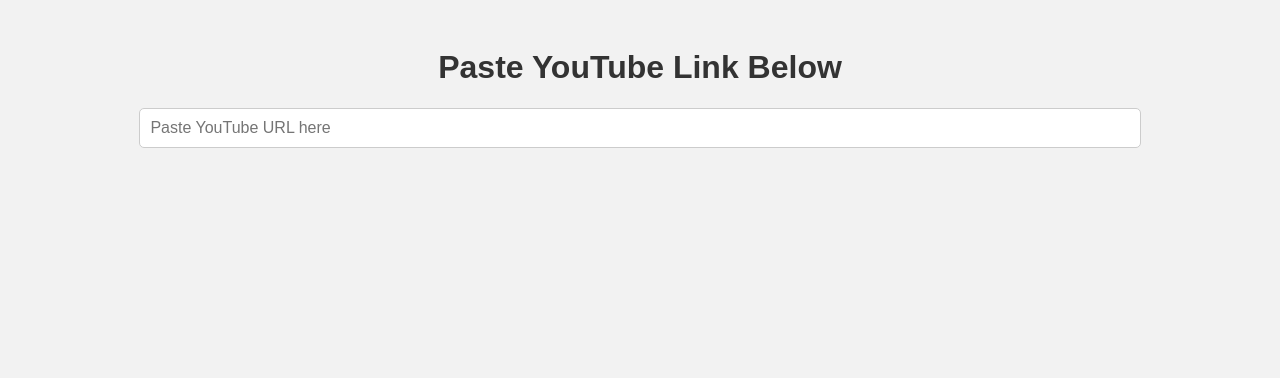
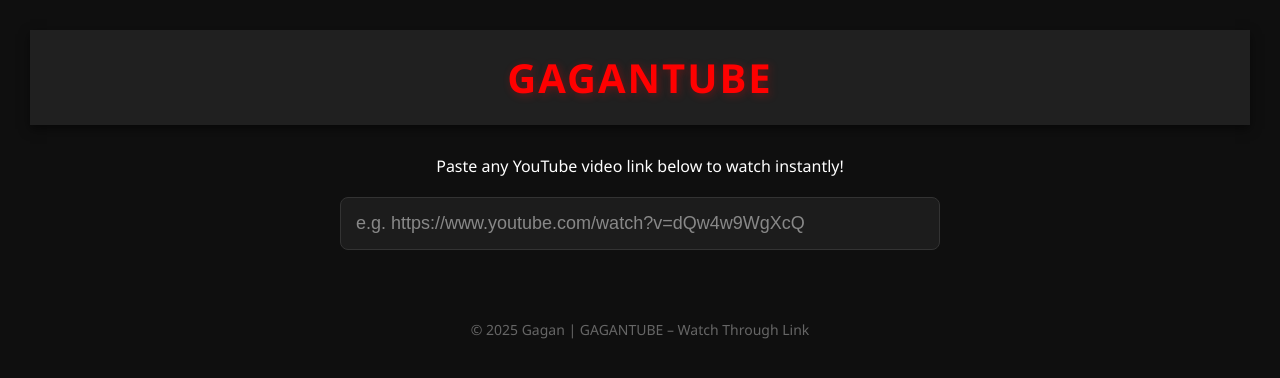
Before and after one commit to gagannn19/GaganTube, a plain HTML site: page index.html in a window 1280 px wide. Drawn offline with Linux system fonts and the light colour scheme.

Commit message:
Add files via upload

```diff
--- a/index.html
+++ b/index.html
@@ -2,48 +2,95 @@
 <html lang="en">
 <head>
   <meta charset="UTF-8">
-  <title>YouTube Embed Viewer</title>
+  <title>GAGANTUBE</title>
   <style>
-    body {
-      font-family: Arial, sans-serif;
-      background: #f2f2f2;
-      padding: 20px;
-      text-align: center;
+    /* Reset & base styling */
+    * {
+      margin: 0;
+      padding: 0;
+      box-sizing: border-box;
     }
 
-    h1 {
-      color: #333;
+    body {
+      background-color: #0f0f0f;
+      color: #fff;
+      font-family: 'Segoe UI', Tahoma, Geneva, Verdana, sans-serif;
+      text-align: center;
+      padding: 30px;
     }
 
+    /* Header like YouTube */
+    header {
+      background-color: #202020;
+      padding: 20px;
+      margin-bottom: 30px;
+      box-shadow: 0 4px 10px rgba(0,0,0,0.5);
+    }
+
+    header h1 {
+      font-size: 2.5em;
+      color: #ff0000;
+      letter-spacing: 2px;
+      font-weight: 700;
+      text-shadow: 2px 2px 8px rgba(255,0,0,0.3);
+    }
+
+    /* Input box */
     input[type="text"] {
       width: 80%;
-      padding: 10px;
-      font-size: 16px;
-      margin-bottom: 20px;
-      border: 1px solid #ccc;
-      border-radius: 5px;
+      max-width: 600px;
+      padding: 15px;
+      font-size: 18px;
+      margin: 20px auto;
+      border: 1px solid #333;
+      border-radius: 8px;
+      background-color: #1c1c1c;
+      color: #fff;
     }
 
+    input[type="text"]::placeholder {
+      color: #888;
+    }
+
+    /* Video container */
     iframe {
-      width: 80%;
+      width: 90%;
+      max-width: 800px;
       height: 450px;
       border: none;
-      border-radius: 10px;
-      box-shadow: 0 0 10px rgba(0,0,0,0.2);
+      border-radius: 12px;
+      margin-top: 20px;
+      box-shadow: 0 0 20px rgba(255,0,0,0.2);
     }
 
     #error {
-      color: red;
+      color: #ff4d4d;
       margin-top: 10px;
+      font-size: 16px;
+    }
+
+    footer {
+      margin-top: 50px;
+      font-size: 14px;
+      color: #666;
     }
   </style>
 </head>
 <body>
 
-  <h1>Paste YouTube Link Below</h1>
-  <input type="text" id="youtubeLink" placeholder="Paste YouTube URL here" oninput="embedVideo()">
+  <header>
+    <h1>GAGANTUBE</h1>
+  </header>
+
+  <p>Paste any YouTube video link below to watch instantly!</p>
+  <input type="text" id="youtubeLink" placeholder="e.g. https://www.youtube.com/watch?v=dQw4w9WgXcQ" oninput="embedVideo()">
+
   <div id="videoContainer"></div>
   <div id="error"></div>
+
+  <footer>
+    &copy; 2025 Gagan | GAGANTUBE – Watch Through Link
+  </footer>
 
   <script>
     function extractVideoID(url) {
@@ -59,12 +106,12 @@
       const error = document.getElementById('error');
 
       if (videoID) {
-        container.innerHTML = `<iframe src="https://www.youtube.com/embed/${videoID}" allowfullscreen controls></iframe>`;
+        container.innerHTML = `<iframe src="https://www.youtube.com/embed/${videoID}" allowfullscreen></iframe>`;
         error.textContent = '';
       } else {
         container.innerHTML = '';
         if (input !== '') {
-          error.textContent = 'Invalid YouTube URL';
+          error.textContent = '⚠️ Invalid YouTube URL';
         } else {
           error.textContent = '';
         }
```
